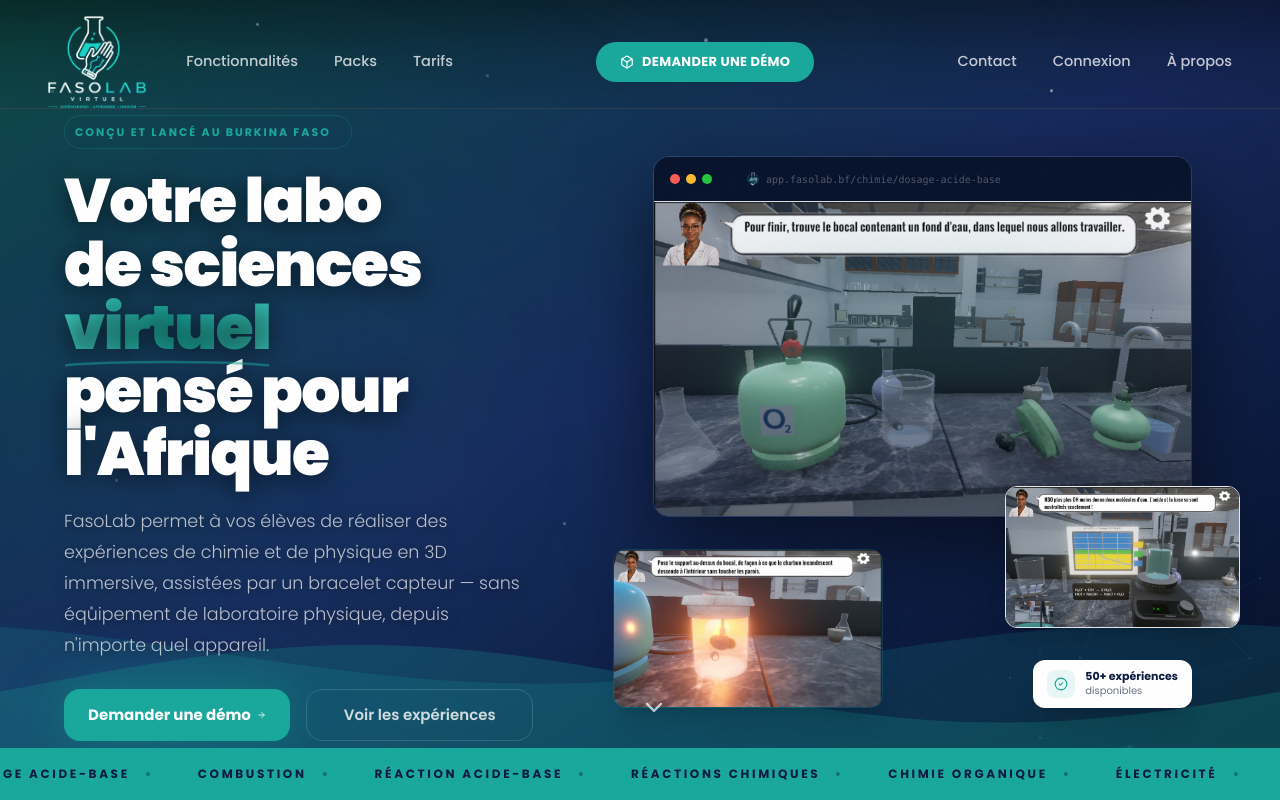
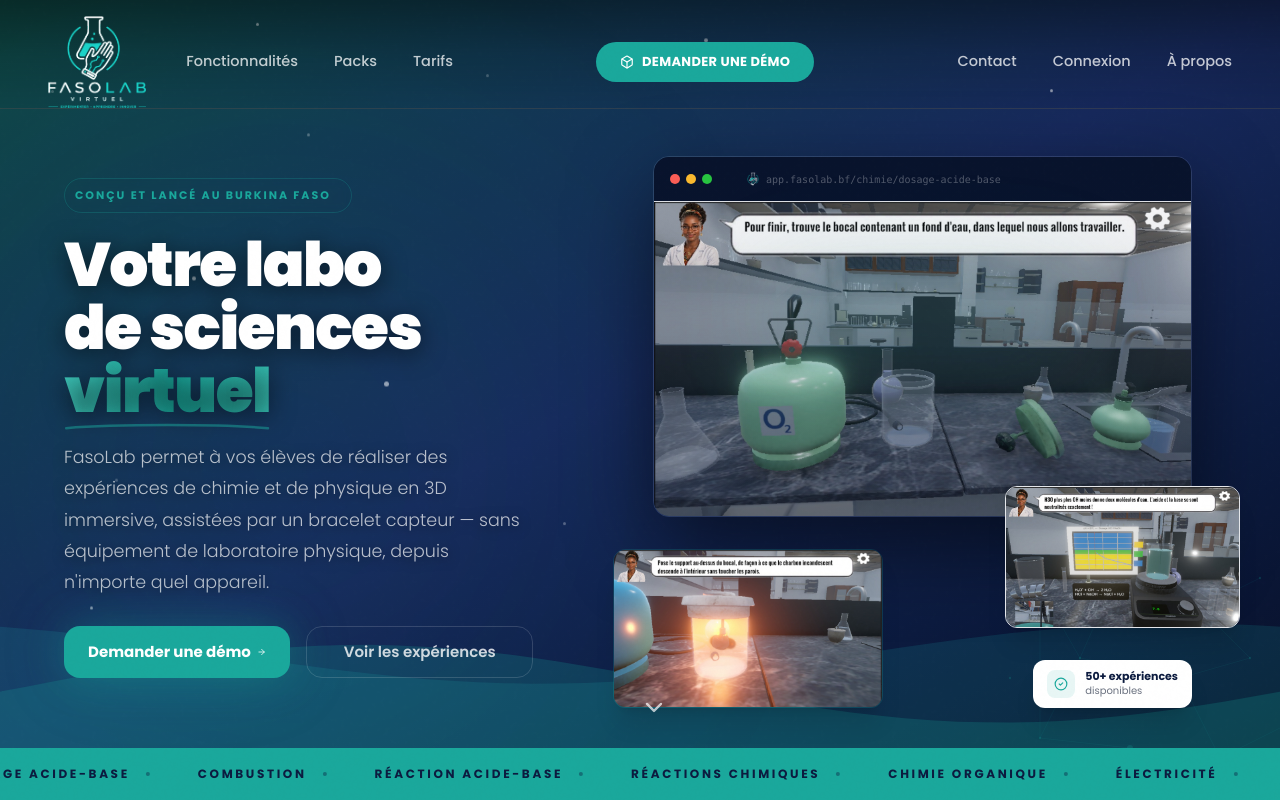
Before and after one commit to Rasmata12/fasolab, a Next.js app: page / in a window 1280 px wide. Shown: the top 800 px of the page. Built offline with nearby package versions, Linux system fonts and the light colour scheme.

Commit message:
Adjust hero title line breaks

```diff
--- a/components/Hero.tsx
+++ b/components/Hero.tsx
@@ -42,7 +42,8 @@
             >
               Votre labo
               <br />
-              de sciences{" "}
+              de sciences
+              <br />
               <span className="relative inline-block">
                 <span className="shimmer-teal">virtuel</span>
                 <svg className="absolute -bottom-2 left-0 w-full" viewBox="0 0 200 8" fill="none">
@@ -55,8 +56,6 @@
                   />
                 </svg>
               </span>
-              <br />
-              pensé pour l&apos;Afrique
             </motion.h1>
 
             <motion.p
```
